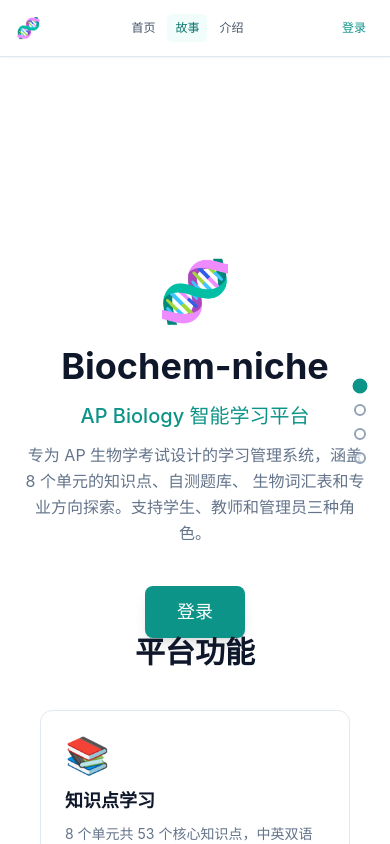
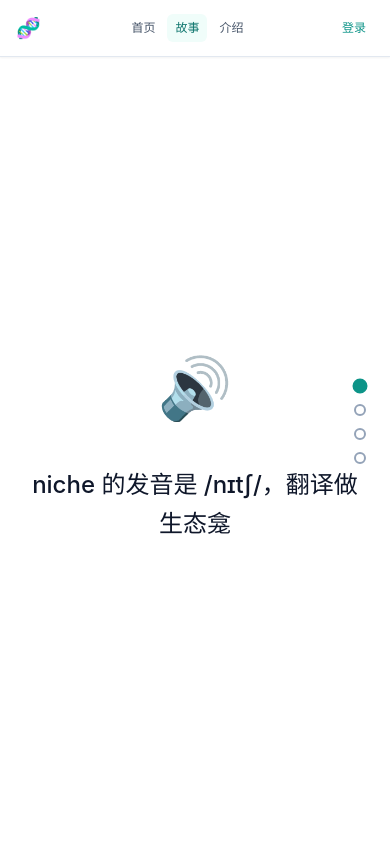
Before and after one commit to Bio-innovator/biochem-V2, a Next.js app: page /story in a window 390 px wide. Built offline with nearby package versions, Linux system fonts and the light colour scheme.

Commit message:
Add files via upload

```diff
--- a/app/story/page.tsx
+++ b/app/story/page.tsx
@@ -1,203 +1,50 @@
 'use client';
 
-import { useState, useEffect, Suspense } from 'react';
-import { useSearchParams } from 'next/navigation';
 import Link from 'next/link';
-import { useAuth } from '@/components/AuthContext';
-import { api } from '@/lib/api';
 import FullPageScroll from '@/components/FullPageScroll';
 
-// Unit definitions
-const units = [
-  { id: 'unit1', title: 'Unit 1', nameEn: 'Chemistry of Life', nameZh: '生命的化学' },
-  { id: 'unit2', title: 'Unit 2', nameEn: 'Cell Structure', nameZh: '细胞结构' },
-  { id: 'unit3', title: 'Unit 3', nameEn: 'Cellular Energetics', nameZh: '细胞能量学' },
-  { id: 'unit4', title: 'Unit 4', nameEn: 'Cell Communication', nameZh: '细胞通讯' },
-  { id: 'unit5', title: 'Unit 5', nameEn: 'Heredity', nameZh: '遗传学' },
-  { id: 'unit6', title: 'Unit 6', nameEn: 'Gene Expression', nameZh: '基因表达' },
-  { id: 'unit7', title: 'Unit 7', nameEn: 'Natural Selection', nameZh: '自然选择' },
-  { id: 'unit8', title: 'Unit 8', nameEn: 'Ecology', nameZh: '生态学' },
-];
+export default function StoryPage() {
+  const pages = [
+    // Page 1
+    <div key="page1" className="text-center max-w-4xl mx-auto">
+      <div className="text-6xl sm:text-7xl mb-12">🔊</div>
+      <p className="text-2xl sm:text-4xl font-medium text-slate-900 leading-relaxed">
+        niche 的发音是 /nɪtʃ/，翻译做 生态龛
+      </p>
+    </div>,
 
-const features = [
-  { emoji: '📚', title: '知识点学习', desc: '8 个单元共 53 个核心知识点，中英双语讲解' },
-  { emoji: '📝', title: '小测平台', desc: '40 道精选题目，支持按单元筛选和限时模式' },
-  { emoji: '📖', title: '生物词典', desc: '202+ 专业词汇，音标、释义、例句齐全' },
-  { emoji: '🎓', title: '专业探索', desc: '本科及研究生生物相关专业介绍与课程规划' },
-  { emoji: '👨‍🏫', title: '教师控制台', desc: '班级概览、学生名单、薄弱知识点统计' },
-  { emoji: '⚙️', title: '管理后台', desc: '用户审核、系统数据统计与角色管理' },
-];
+    // Page 2
+    <div key="page2" className="text-center max-w-4xl mx-auto">
+      <div className="text-6xl sm:text-7xl mb-12">😅</div>
+      <p className="text-2xl sm:text-4xl font-medium text-slate-900 leading-relaxed">
+        初学者可能会发出 /nɪk/，或用中文读作生态 "lóng"（真实事件）
+      </p>
+    </div>,
 
-function HomeContent() {
-  const { user, login } = useAuth();
-  const searchParams = useSearchParams();
-  const [showLogin, setShowLogin] = useState(false);
-  const [form, setForm] = useState({ username: '', password: '' });
-  const [error, setError] = useState('');
-  const [loading, setLoading] = useState(false);
+    // Page 3
+    <div key="page3" className="text-center max-w-4xl mx-auto">
+      <div className="text-6xl sm:text-7xl mb-12">💡</div>
+      <p className="text-2xl sm:text-4xl font-medium text-slate-900 leading-relaxed">
+        这样的事情难免会发生，而我们的网站也因此得名：Biochem-niche
+      </p>
+    </div>,
 
-  useEffect(() => {
-    if (searchParams.get('login')) setShowLogin(true);
-  }, [searchParams]);
-
-  const handleLogin = async (e: React.FormEvent) => {
-    e.preventDefault();
-    setLoading(true);
-    setError('');
-    try {
-      const data = await api.post('/api/auth/login', { username: form.username, password: form.password });
-      login(data.token, data.user);
-      window.location.href = '/dashboard';
-    } catch (e: any) {
-      setError(e.message || '登录失败');
-    } finally {
-      setLoading(false);
-    }
-  };
-
-  // If logged in, redirect to dashboard
-  if (user) {
-    return (
-      <div className="min-h-[calc(100vh-3.5rem)] flex items-center justify-center">
-        <div className="text-center">
-          <p className="text-lg text-slate-600 mb-4">欢迎回来，{user.displayName || user.username}！</p>
-          <Link href="/dashboard" className="text-teal-600 hover:underline">
-            前往控制台 →
-          </Link>
-        </div>
-      </div>
-    );
-  }
-
-  const pages = [
-    // Page 1: Hero
-    <div key="hero" className="text-center max-w-4xl mx-auto">
-      <div className="text-6xl sm:text-7xl mb-6 animate-bounce">🧬</div>
-      <h1 className="text-4xl sm:text-5xl font-bold text-slate-900 mb-4">
-        Biochem-niche
-      </h1>
-      <p className="text-xl sm:text-2xl text-teal-600 mb-3 font-medium">
-        AP Biology 智能学习平台
+    // Page 4
+    <div key="page4" className="text-center max-w-4xl mx-auto">
+      <div className="text-6xl sm:text-7xl mb-12">🎯</div>
+      <p className="text-2xl sm:text-4xl font-medium text-slate-900 leading-relaxed mb-12">
+        我们致力于让有资源学生更牢固地掌握生物知识点，让没有资源学生获得更公平的学习机会
       </p>
-      <p className="text-slate-500 mb-10 max-w-2xl mx-auto text-base sm:text-lg leading-relaxed">
-        专为 AP 生物学考试设计的学习管理系统，涵盖 8 个单元的知识点、自测题库、
-        生物词汇表和专业方向探索。支持学生、教师和管理员三种角色。
-      </p>
-      <button
-        onClick={() => { setShowLogin(true); setError(''); }}
-        className="px-8 py-3 bg-teal-600 text-white rounded-lg hover:bg-teal-700 transition font-medium text-lg shadow-lg hover:shadow-xl"
+      <Link
+        href="/?login=1"
+        className="inline-block px-8 py-3 bg-teal-600 text-white rounded-lg hover:bg-teal-700 transition font-medium text-lg shadow-lg hover:shadow-xl"
       >
         登录
-      </button>
-    </div>,
-
-    // Page 2: Features
-    <div key="features" className="text-center max-w-6xl mx-auto w-full">
-      <h2 className="text-3xl font-bold text-slate-900 mb-10">平台功能</h2>
-      <div className="grid grid-cols-1 sm:grid-cols-2 lg:grid-cols-3 gap-5 px-4">
-        {features.map((f, i) => (
-          <div key={i} className="bg-white/80 backdrop-blur rounded-xl border border-slate-200 p-6 hover:shadow-lg transition text-left">
-            <div className="text-4xl mb-3">{f.emoji}</div>
-            <h3 className="font-semibold text-slate-900 mb-2 text-lg">{f.title}</h3>
-            <p className="text-sm text-slate-500 leading-relaxed">{f.desc}</p>
-          </div>
-        ))}
-      </div>
-    </div>,
-
-    // Page 3: Units
-    <div key="units" className="text-center max-w-5xl mx-auto w-full">
-      <h2 className="text-3xl font-bold text-slate-900 mb-10">AP Biology 单元一览</h2>
-      <div className="grid grid-cols-2 sm:grid-cols-4 gap-4 px-4">
-        {units.map((unit) => (
-          <div
-            key={unit.id}
-            className="bg-white/80 backdrop-blur rounded-xl border border-slate-200 p-5 text-center hover:shadow-lg transition"
-          >
-            <div className="text-sm font-bold text-teal-600 mb-2">{unit.title}</div>
-            <div className="text-base font-semibold text-slate-800 mb-1">{unit.nameZh}</div>
-            <div className="text-xs text-slate-400">{unit.nameEn}</div>
-          </div>
-        ))}
-      </div>
-    </div>,
-
-    // Page 4: Footer / Info
-    <div key="footer" className="text-center max-w-2xl mx-auto">
-      <div className="text-5xl mb-6">🎓</div>
-      <h2 className="text-3xl font-bold text-slate-900 mb-4">开始你的 AP 生物学习之旅</h2>
-      <p className="text-slate-500 mb-8 text-lg leading-relaxed">
-        无论你是准备考试的学生，还是辅助教学的老师，Biochem-niche 都能为你提供全面的学习支持。
-      </p>
-      <button
-        onClick={() => { setShowLogin(true); setError(''); }}
-        className="px-8 py-3 bg-teal-600 text-white rounded-lg hover:bg-teal-700 transition font-medium text-lg shadow-lg"
-      >
-        立即登录
-      </button>
-      <p className="mt-8 text-sm text-slate-400">
-        Biochem-niche v2.1 — AP Biology Learning Platform
-      </p>
+      </Link>
     </div>,
   ];
 
   const bgColors = ['bg-white', 'bg-slate-50', 'bg-white', 'bg-slate-50'];
 
-  return (
-    <>
-      <FullPageScroll pages={pages} bgColors={bgColors} />
-
-      {/* Login Modal */}
-      {showLogin && (
-        <div className="fixed inset-0 bg-black/50 flex items-center justify-center z-50 p-4">
-          <div className="bg-white rounded-xl shadow-xl max-w-md w-full p-6">
-            <div className="flex justify-between items-center mb-4">
-              <h2 className="text-xl font-bold text-slate-900">登录</h2>
-              <button onClick={() => setShowLogin(false)} className="text-slate-400 hover:text-slate-600">✕</button>
-            </div>
-            {error && <p className="text-red-500 text-sm mb-3 bg-red-50 p-2 rounded">{error}</p>}
-            <form onSubmit={handleLogin} className="space-y-4">
-              <div>
-                <label className="block text-sm font-medium text-slate-700 mb-1">用户名</label>
-                <input
-                  type="text"
-                  value={form.username}
-                  onChange={(e) => setForm({ ...form, username: e.target.value })}
-                  className="w-full px-3 py-2 border border-slate-300 rounded-lg focus:ring-2 focus:ring-teal-500 focus:border-transparent"
-                  placeholder="请输入用户名"
-                  required
-                />
-              </div>
-              <div>
-                <label className="block text-sm font-medium text-slate-700 mb-1">密码</label>
-                <input
-                  type="password"
-                  value={form.password}
-                  onChange={(e) => setForm({ ...form, password: e.target.value })}
-                  className="w-full px-3 py-2 border border-slate-300 rounded-lg focus:ring-2 focus:ring-teal-500 focus:border-transparent"
-                  placeholder="请输入密码"
-                  required
-                />
-              </div>
-              <button
-                type="submit"
-                disabled={loading}
-                className="w-full py-2.5 bg-teal-600 text-white rounded-lg hover:bg-teal-700 transition disabled:opacity-50 font-medium"
-              >
-                {loading ? '登录中...' : '登录'}
-              </button>
-            </form>
-          </div>
-        </div>
-      )}
-    </>
-  );
+  return <FullPageScroll pages={pages} bgColors={bgColors} />;
 }
-
-export default function Home() {
-  return (
-    <Suspense fallback={<div className="min-h-[calc(100vh-3.5rem)] flex items-center justify-center">加载中...</div>}>
-      <HomeContent />
-    </Suspense>
-  );
-}
```
